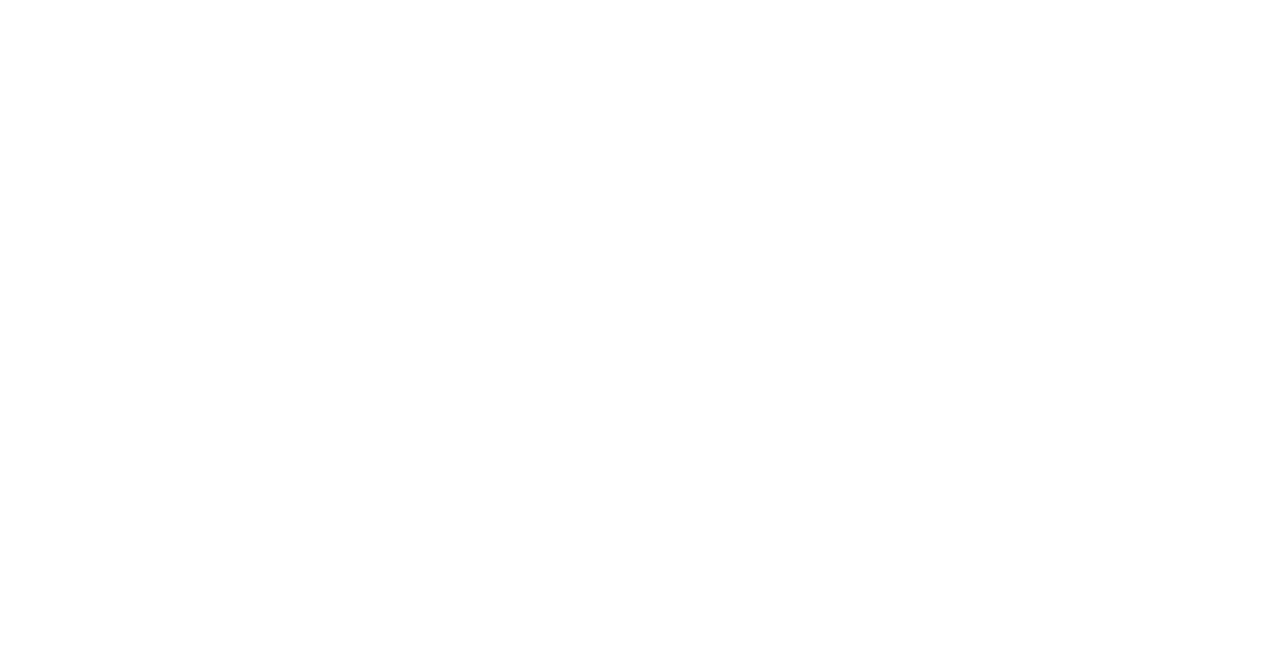
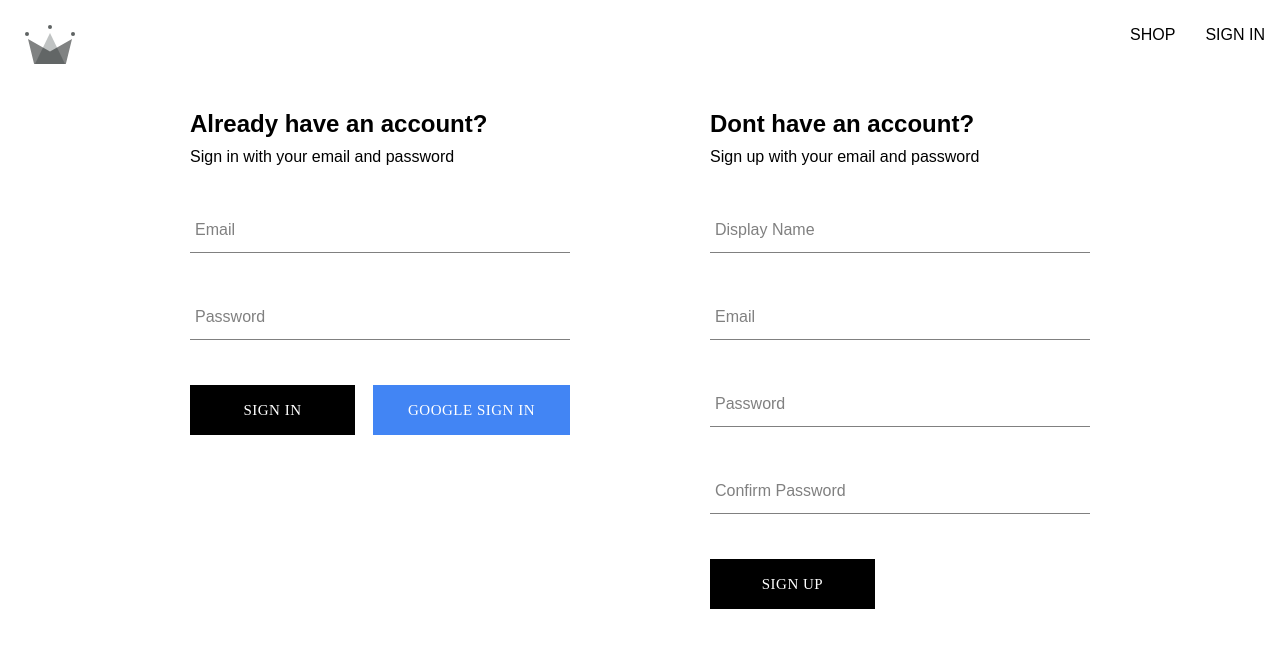
Before and after one commit to hananraina/crwn-clothing, a React (Create React App) app: page /auth in a window 1280 px wide. Before the commit this address had no page. Shown: the top 648 px of the page. Built offline with nearby package versions, Linux system fonts and the light colour scheme; a web font is replaced by a local one.

Commit message:
implemented signout function

```diff
--- a/src/App.js
+++ b/src/App.js
@@ -2,7 +2,7 @@ import { Routes,Route } from 'react-router-dom';
 
 import Home from './components/routes/home/home.component'
 import Navigation from './components/routes/navigation/navigation.component'
-import SignIn from './components/routes/sign-in/sign-in.component'
+import Authentication from './components/routes/authentication/authentication.component'
 const Shop=()=>{
   return(<div>
       <h1>Shop component</h1>
@@ -15,7 +15,7 @@ function App() {
         <Route path='/' element={<Navigation/>}>
           <Route index element={<Home/>} />
           <Route path='shop' element={<Shop/>} />
-          <Route path='sign-in' element={<SignIn/>} />
+          <Route path='auth' element={<Authentication/>} />
         </Route>
       </Routes>
   );
--- /dev/null
+++ b/src/components/routes/authentication/authentication.component.jsx
@@ -0,0 +1,14 @@
+import SignUpForm from "../../sign-up-form/sign-up-form.component";
+import SignInForm from "../../sign-in-form/sign-in-form.component";
+import './authentication.styles.scss'
+const Authentication=()=>{
+
+        return(
+        <div className="authentication-container">
+            <SignInForm/>
+            <SignUpForm/>
+        </div>
+    )
+}
+
+export default Authentication;
--- /dev/null
+++ b/src/components/routes/authentication/authentication.styles.scss
@@ -0,0 +1,6 @@
+.authentication-container{
+    display: flex;
+    width: 900px;
+    justify-content: space-between;
+    margin: 30px auto;
+}
--- a/src/components/routes/navigation/navigation.component.jsx
+++ b/src/components/routes/navigation/navigation.component.jsx
@@ -1,13 +1,20 @@
-import React from "react";
-import { Outlet,Link } from "react-router-dom"
-
+import {useContext} from "react";
+import { Fragment } from "react";
+import { Outlet,Link } from "react-router-dom";
 import { ReactComponent as CrownLogo } from "../../../assets/crown.svg";
-
-import './navigation.styles.scss'
+import './navigation.styles.scss';
+import { UserContext } from "../../../contexts/user.context.jsx";
+import { signOutUser } from "../../../utils/firebase/firebase.utils.js";
 
 const Navigation=()=>{
+  const {currentUser,setCurrentUser}=useContext(UserContext);
+
+  const signOutHandler = async ()=>{
+    await signOutUser();
+    setCurrentUser(null);
+  }
     return(
-      <React.Fragment>
+      <Fragment>
         <div className="navigation">
 
           <Link className="logo-container" to='/'>
@@ -16,12 +23,14 @@ const Navigation=()=>{
 
           <div className="nav-links-container">
             <Link className="nav-link" to='/shop'>SHOP</Link>
-            <Link className="nav-link" to='/sign-in'>SIGN IN</Link>
+            {currentUser ? (<span  className="nav-link" onClick={signOutHandler}>SIGN OUT</span>)
+            :(<Link className="nav-link" to='/auth'>SIGN IN</Link>)}
+
           </div>
 
         </div>
-      <Outlet/>
-      </React.Fragment>
+        <Outlet/>
+      </Fragment>
       );
     }
 
--- a/src/components/routes/sign-in/sign-in.component.jsx
+++ /dev/null
@@ -1,26 +0,0 @@
-import { getRedirectResult } from "firebase/auth";
-import { useEffect } from "react";
-import { auth,
-        signInWithGooglePopup,
-        createUserDocumentFromAuth,
-        signInWithGoogleRedirect,
-    } from "../../../utils/firebase/firebase.utils";
-import SignUpForm from "../../sign-up-form/sign-up-form.component";
-
-const SignIn=()=>{
-
-    const logGoogleUser= async () =>{
-        const {user} = await signInWithGooglePopup();
-        const userDocRef=await createUserDocumentFromAuth(user);
-    }
-
-    return(
-        <div>
-            <h1>Sign In Page.</h1>
-            <button onClick={logGoogleUser}>Sign in with Google</button>
-            <SignUpForm/>
-        </div>
-    )
-}
-
-export default SignIn;
--- /dev/null
+++ b/src/components/sign-in-form/sign-in-form.component.jsx
@@ -0,0 +1,70 @@
+import { useState,useContext } from "react";
+import { signInWithGooglePopup, createUserDocumentFromAuth, signInAuthUserWithEmailAndPassword } from "../../utils/firebase/firebase.utils";
+import './sign-in-form.styles.scss';
+import Button from '../button/button.component.jsx';
+import FormField from '../form-input/form-input.component';
+import { UserContext } from "../../contexts/user.context";
+
+const defaultFormFields={
+    email:'',
+    password:'',
+}
+const SignInForm = () =>{
+    const [formFields,setFormFields] = useState(defaultFormFields);
+    const {email,password}=formFields;
+
+    const {setCurrentUser} = useContext(UserContext);
+
+    const signInWithGoogle= async () =>{
+        const {user} = await signInWithGooglePopup();
+    }
+
+    const handleChange = (event) =>{
+        const {name,value} = event.target;
+        setFormFields({...formFields,[name]: value})
+    }
+
+    const handleSubmit = async (event)=>{
+        event.preventDefault();
+
+        try{
+            const {user} = await signInAuthUserWithEmailAndPassword(email,password);
+            setCurrentUser(user);//context
+
+            resetFields();
+        }catch(error){
+            switch(error.code){
+                case 'auth/wrong-password':
+                    alert('incorrect password');
+                    break;
+                case 'auth/user-not-found':
+                    alert('No user found');
+                    break;
+                default:
+                    console.log(error);
+            }
+
+        }
+    }
+
+    const resetFields=()=>{
+        setFormFields(defaultFormFields);
+    }
+
+    return (
+        <div className="sign-in-container">
+            <h2>Already have an account?</h2>
+            <span>Sign in with your email and password</span>
+                <form onSubmit={handleSubmit}>
+                   <FormField label='Email' type="email" value={email} onChange={handleChange} name='email' required/>
+                   <FormField label='Password' type="password" value={password} onChange={handleChange} name='password' required/>
+                   <div className="buttons-container">
+                    <Button type="submit">Sign In</Button>
+                    <Button buttonType='google' type='button' onClick={signInWithGoogle}>Google Sign In</Button>
+                   </div>
+                </form>
+        </div>
+    )
+}
+
+export default SignInForm;
--- /dev/null
+++ b/src/components/sign-in-form/sign-in-form.styles.scss
@@ -0,0 +1,13 @@
+.sign-in-container{
+    display: flex;
+    flex-direction: column;
+    width: 380px;
+
+    h2{
+        margin: 10px 0;
+    }
+    .buttons-container{
+        display: flex;
+        justify-content: space-between;
+    }
+}
--- a/src/components/sign-up-form/sign-up-form.component.jsx
+++ b/src/components/sign-up-form/sign-up-form.component.jsx
@@ -1,8 +1,9 @@
-import { useState } from "react";
+import { useState,useContext } from "react";
 import { createAuthUserWithEmailAndPassword, createUserDocumentFromAuth } from "../../utils/firebase/firebase.utils";
 import './sign-up-form.styles.scss';
 import Button from '../button/button.component.jsx';
 import FormField from '../form-input/form-input.component'
+import { UserContext } from "../../contexts/user.context.jsx";
 
 const defaultFormFields={
     displayName:'',
@@ -14,6 +15,8 @@ const SignUpForm = () =>{
     const [formFields,setFormFields] = useState(defaultFormFields);
     const {displayName,email,password,confirmPassword}=formFields;
 
+    const {setCurrentUser}=useContext(UserContext);
+
     const handleChange = (event) =>{
         const {name,value} = event.target;
         setFormFields({...formFields,[name]: value})
@@ -21,14 +24,17 @@ const SignUpForm = () =>{
 
     const handleSubmit = async (event)=>{
         event.preventDefault();
+
         if(password != confirmPassword){
             alert("passwords dont match");
             return;
         }
+
         try{
             const {user} = await createAuthUserWithEmailAndPassword(email,password);
             await createUserDocumentFromAuth(user,{displayName})
             resetFields();
+            setCurrentUser(user);
         }catch(error){
             if(error.code == 'auth/email-already-in-use')
                 alert('Email already in use')
--- /dev/null
+++ b/src/contexts/user.context.jsx
@@ -0,0 +1,14 @@
+import { createContext,useState } from "react";
+//actual value to access
+export const UserContext = createContext({
+    currentUser:null,
+    setCurrentUser: () => null,
+});
+
+//provider
+export const UserProvider = ({children}) => {
+    const [currentUser,setCurrentUser]=useState(null);
+    const value = {currentUser,setCurrentUser};
+
+    return <UserContext.Provider value={value}>{children}</UserContext.Provider>;
+};
--- a/src/index.js
+++ b/src/index.js
@@ -4,12 +4,15 @@ import { BrowserRouter } from 'react-router-dom';
 import './index.scss';
 import App from './App';
 import reportWebVitals from './reportWebVitals';
+import { UserProvider } from './contexts/user.context';
 
 const root = ReactDOM.createRoot(document.getElementById('root'));
 root.render(
   <React.StrictMode>
     <BrowserRouter>
-      <App />
+      <UserProvider>
+        <App />
+      </UserProvider>
     </BrowserRouter>
   </React.StrictMode>
 );
--- a/src/utils/firebase/firebase.utils.js
+++ b/src/utils/firebase/firebase.utils.js
@@ -4,7 +4,7 @@ import {getAuth,
         signInWithPopup,
         signInWithEmailAndPassword,
         GoogleAuthProvider,
-        createUserWithEmailAndPassword} from 'firebase/auth'
+        createUserWithEmailAndPassword,signOut} from 'firebase/auth'
 
 import {
     getFirestore,doc,getDoc,setDoc
@@ -68,3 +68,5 @@ export const signInAuthUserWithEmailAndPassword = async (email,password)=>{
 
     return await signInWithEmailAndPassword(auth,email,password)
     }
+
+export const signOutUser =async () =>{await signOut(auth)};
```
